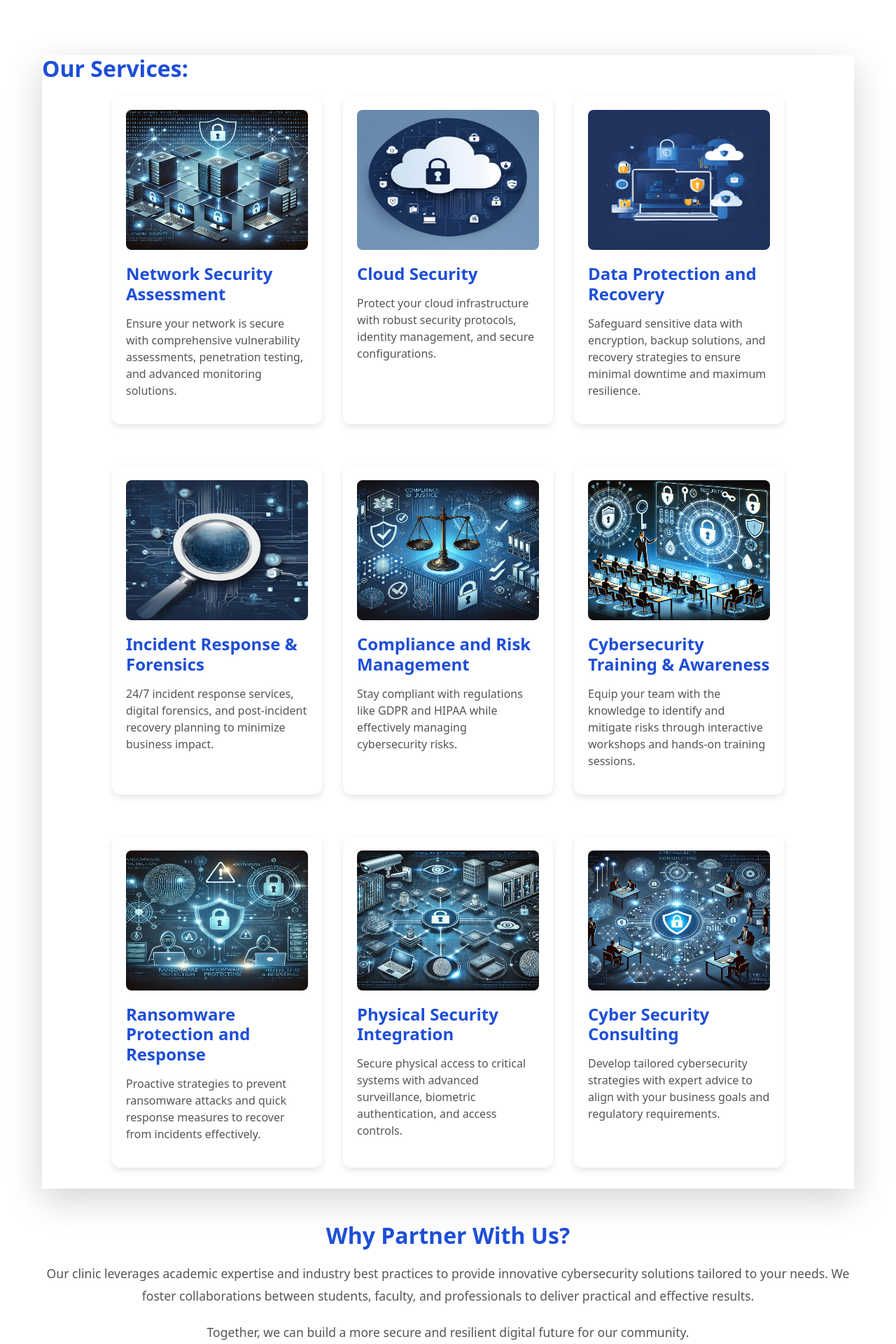
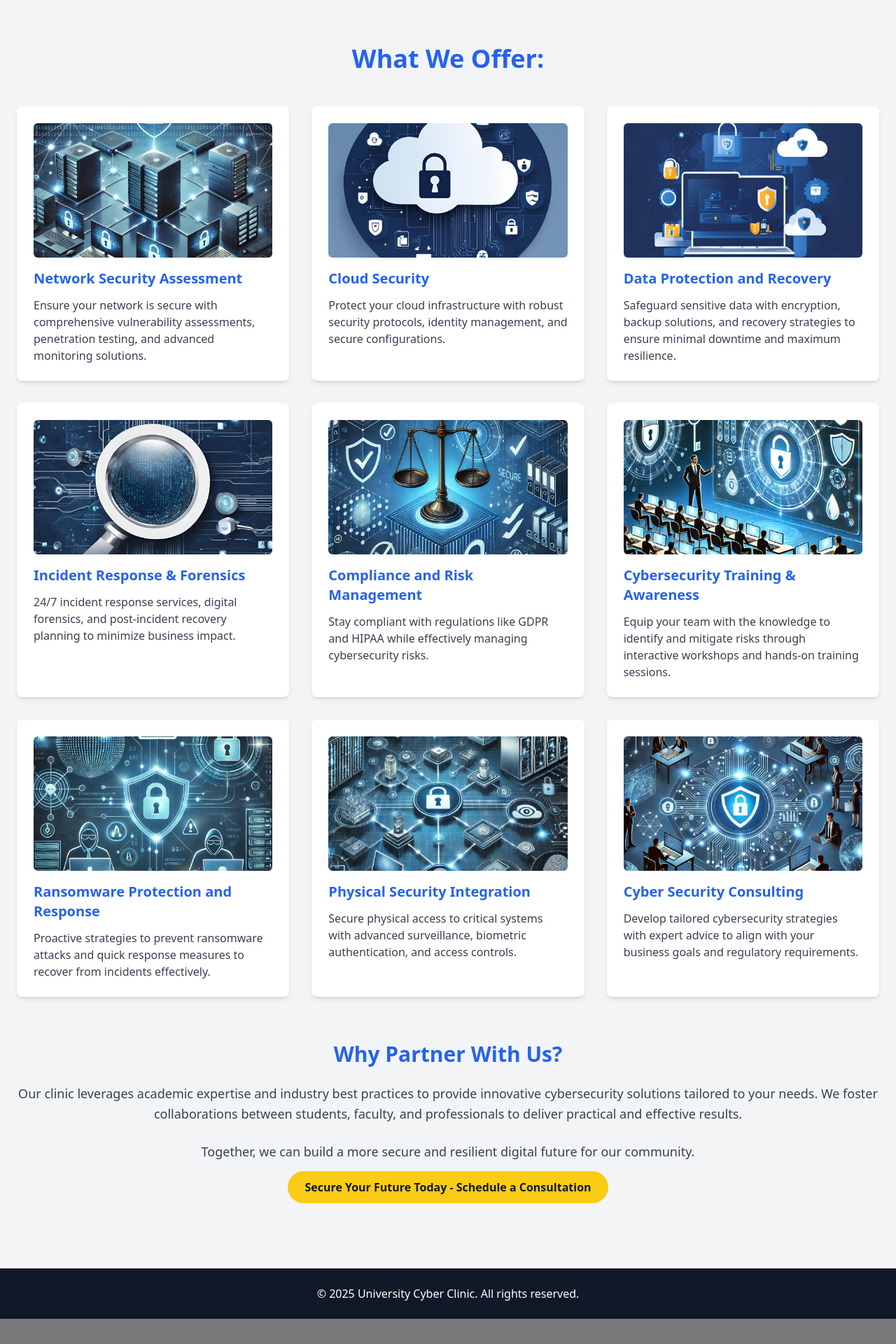
Before and after one commit to FabrizioMorales/Final-Project, a Django app: page / in a window 1280 px wide. Shown: the part 888-2808 px from the top of the page at 70% size. After the commit the page ends 2772 px from the top, so only its background shows below. Run offline with Django 5.2, Linux system fonts and the light colour scheme; some libraries are stand-ins or nearby versions.

Commit message:
update and modification to home service base and resiurce page

```diff
--- a/src/django-project/universitycyberclinic/home_app/templates/home.html
+++ b/src/django-project/universitycyberclinic/home_app/templates/home.html
@@ -1,3 +1,4 @@
+
 {% extends "base.html" %}
 {% load static %}
 {% block title %}
@@ -6,23 +7,26 @@
 
 {% block content %}
 
+
 <!-- Video Background Section -->
-<section style="position: relative; width: 100%; height: 100vh;">
-  <video id="video-background" autoplay loop muted style="position: absolute; top: 0; left: 0; width: 100%; height: 100%; object-fit: cover; z-index: -1;">
+<section class="relative w-full h-screen overflow-hidden">
+  <video id="video-background" autoplay loop muted class="fixed top-0 left-0 w-full h-full object-cover z-[-1] opacity-100">
     <source src="{% static 'images/circuit-board.3840x2160.mp4' %}" type="video/mp4">
     Your browser does not support the video tag.
   </video>
 
   <!-- Content on Top of Video -->
-  <div style="position: absolute; top: 0; left: 0; width: 100%; height: 100%; background-color: rgba(0, 0, 0, 0.5);">
-    <!-- Header Section with Text -->
-    <div style="color: white; padding: 20px; text-align: center; display: flex; flex-direction: column; justify-content: center; align-items: center; height: 100%; width: 100%;">
-      <div style="max-width: 1200px; margin: 0 auto; padding: 10px;">
-        <h1 style="font-size: 3rem; font-weight: 700; line-height: 1.2; margin-bottom: 20px; text-align: center; word-wrap: break-word;">
+  <div class="absolute top-0 left-0 w-full h-full bg-black bg-opacity-50 flex items-center justify-center">
+    <header class="text-white text-center px-4">
+      <div class="max-w-4xl mx-auto">
+        <h1 class="text-4xl md:text-6xl font-bold">
           University Cyber Clinic
         </h1>
-        <p style="font-size: 1.25rem; margin-top: 10px; line-height: 1.8; text-align: center; word-wrap: break-word;">
-          <span id="typing-effect-1" style="display: inline-block;"></span>
+        <br>
+        <br>
+        <br>
+        <p class="text-lg md:text-xl max-w-4xl leading-relaxed">
+          <span id="typing-effect-1"></span>
         </p>
 
         <script>
@@ -41,139 +45,149 @@
             type();
           }
 
-          document.addEventListener("DOMContentLoaded", function() {
+          document.addEventListener("DOMContentLoaded", function () {
             typeEffect("typing-effect-1", text1, 8);
           });
         </script>
       </div>
 
-
-    </div>
+    </header>
   </div>
 </section>
 
-<main style="max-width: 1200px; margin: 0 auto; padding: 80px 20px;">
 
-  <!-- Services Section with Blue-ish Gradient Background -->
-  <section class="mb-10 bg-gradient-to-r from-blue-500 via-indigo-600 to-blue-800 text-white p-10 rounded-lg shadow-lg">
-    <h3 style="font-size: 2rem; font-weight: 600; margin-bottom: 20px; color:  #1d4ed8;;">
 
-    <b>   Our Services:</b>
+<!-- Services Section -->
+<main class="max-w-7xl mx-auto px-6 py-16">
+  <!-- Services Section -->
+  <section class="mb-16">
+    <h3 class="text-3xl md:text-4xl font-semibold text-blue-600 text-center mb-12">
+      What We Offer:
     </h3>
-    <div style="display: flex; justify-content: center; gap: 30px; flex-wrap: wrap; animation: slideUp 1.5s ease-out;">
-
-      <!-- Service Cards (repeat as before) -->
-      <div style="background-color: white; padding: 20px; border-radius: 12px; box-shadow: 0 4px 10px rgba(0, 0, 0, 0.1); width: 300px; margin-bottom: 30px; transition: transform 0.3s ease-in-out;">
-        <img alt="Illustration of network security" style="border-radius: 8px; margin-bottom: 20px;" height="200" src="{% static 'images/Networking.png' %}" width="260"/>
-        <h4 style="font-size: 1.5rem; font-weight: bold; color: #1d4ed8; margin-bottom: 15px;">
-          Network Security Assessment
-        </h4>
-        <p style="font-size: 1rem; color: #555;">
+    <div class="grid grid-cols-1 sm:grid-cols-2 lg:grid-cols-3 gap-8">
+      <!-- Service Card -->
+      <div class="bg-white p-6 rounded-lg shadow-md hover:shadow-lg transition-shadow">
+        <img src="{% static 'images/Networking.png' %}" alt="Network Security" class="rounded-md mb-4 w-full h-48 object-cover">
+        <h4 class="text-xl font-bold text-blue-600 mb-3">Network Security Assessment</h4>
+        <p class="text-gray-700">
           Ensure your network is secure with comprehensive vulnerability assessments, penetration testing, and advanced monitoring solutions.
         </p>
       </div>
 
-      <div style="background-color: white; padding: 20px; border-radius: 12px; box-shadow: 0 4px 10px rgba(0, 0, 0, 0.1); width: 300px; margin-bottom: 30px; transition: transform 0.3s ease-in-out;">
-        <img alt="Graphic of cloud security" style="border-radius: 8px; margin-bottom: 20px;" height="200" src="{% static 'images/cloudesecurity.png' %}" width="260"/>
-        <h4 style="font-size: 1.5rem; font-weight: bold; color: #1d4ed8; margin-bottom: 15px;">
-          Cloud Security
-        </h4>
-        <p style="font-size: 1rem; color: #555;">
+      <!-- Service Card -->
+      <div class="bg-white p-6 rounded-lg shadow-md hover:shadow-lg transition-shadow">
+        <img src="{% static 'images/cloudesecurity.png' %}" alt="Cloud Security" class="rounded-md mb-4 w-full h-48 object-cover">
+        <h4 class="text-xl font-bold text-blue-600 mb-3">Cloud Security</h4>
+        <p class="text-gray-700">
           Protect your cloud infrastructure with robust security protocols, identity management, and secure configurations.
         </p>
       </div>
 
-      <div style="background-color: white; padding: 20px; border-radius: 12px; box-shadow: 0 4px 10px rgba(0, 0, 0, 0.1); width: 300px; margin-bottom: 30px; transition: transform 0.3s ease-in-out;">
-        <img alt="Illustration of data protection measures" style="border-radius: 8px; margin-bottom: 20px;" height="200" src="{% static 'images/storage.png' %}" width="260"/>
-        <h4 style="font-size: 1.5rem; font-weight: bold; color: #1d4ed8; margin-bottom: 15px;">
-          Data Protection and Recovery
-        </h4>
-        <p style="font-size: 1rem; color: #555;">
+      <!-- Service Card -->
+      <div class="bg-white p-6 rounded-lg shadow-md hover:shadow-lg transition-shadow">
+        <img src="{% static 'images/storage.png' %}" alt="Data Protection" class="rounded-md mb-4 w-full h-48 object-cover">
+        <h4 class="text-xl font-bold text-blue-600 mb-3">Data Protection and Recovery</h4>
+        <p class="text-gray-700">
           Safeguard sensitive data with encryption, backup solutions, and recovery strategies to ensure minimal downtime and maximum resilience.
         </p>
       </div>
 
-      <div style="background-color: white; padding: 20px; border-radius: 12px; box-shadow: 0 4px 10px rgba(0, 0, 0, 0.1); width: 300px; margin-bottom: 30px; transition: transform 0.3s ease-in-out;">
-        <img alt="Incident response and forensic investigation" style="border-radius: 8px; margin-bottom: 20px;" height="200" src="{% static 'images/Incidentrespons.png' %}" width="260"/>
-        <h4 style="font-size: 1.5rem; font-weight: bold; color: #1d4ed8; margin-bottom: 15px;">
-          Incident Response & Forensics
-        </h4>
-        <p style="font-size: 1rem; color: #555;">
+      <!-- Service Card -->
+      <div class="bg-white p-6 rounded-lg shadow-md hover:shadow-lg transition-shadow">
+        <img src="{% static 'images/Incidentrespons.png' %}" alt="Incident Response" class="rounded-md mb-4 w-full h-48 object-cover">
+        <h4 class="text-xl font-bold text-blue-600 mb-3">Incident Response & Forensics</h4>
+        <p class="text-gray-700">
           24/7 incident response services, digital forensics, and post-incident recovery planning to minimize business impact.
         </p>
       </div>
 
-      <div style="background-color: white; padding: 20px; border-radius: 12px; box-shadow: 0 4px 10px rgba(0, 0, 0, 0.1); width: 300px; margin-bottom: 30px; transition: transform 0.3s ease-in-out;">
-        <img alt="Illustration of compliance and risk management" style="border-radius: 8px; margin-bottom: 20px;" height="200" src="{% static 'images/complience.png' %}" width="260"/>
-        <h4 style="font-size: 1.5rem; font-weight: bold; color: #1d4ed8; margin-bottom: 15px;">
-          Compliance and Risk Management
-        </h4>
-        <p style="font-size: 1rem; color: #555;">
+      <!-- Service Card -->
+      <div class="bg-white p-6 rounded-lg shadow-md hover:shadow-lg transition-shadow">
+        <img src="{% static 'images/complience.png' %}" alt="Compliance and Risk Management" class="rounded-md mb-4 w-full h-48 object-cover">
+        <h4 class="text-xl font-bold text-blue-600 mb-3">Compliance and Risk Management</h4>
+        <p class="text-gray-700">
           Stay compliant with regulations like GDPR and HIPAA while effectively managing cybersecurity risks.
         </p>
       </div>
 
-      <div style="background-color: white; padding: 20px; border-radius: 12px; box-shadow: 0 4px 10px rgba(0, 0, 0, 0.1); width: 300px; margin-bottom: 30px; transition: transform 0.3s ease-in-out;">
-        <img alt="Training and awareness for employees" style="border-radius: 8px; margin-bottom: 20px;" height="200" src="{% static 'images/trainning.png' %}" width="260"/>
-        <h4 style="font-size: 1.5rem; font-weight: bold; color: #1d4ed8; margin-bottom: 15px;">
-          Cybersecurity Training & Awareness
-        </h4>
-        <p style="font-size: 1rem; color: #555;">
+      <!-- Service Card -->
+      <div class="bg-white p-6 rounded-lg shadow-md hover:shadow-lg transition-shadow">
+        <img src="{% static 'images/trainning.png' %}" alt="Cybersecurity Training" class="rounded-md mb-4 w-full h-48 object-cover">
+        <h4 class="text-xl font-bold text-blue-600 mb-3">Cybersecurity Training & Awareness</h4>
+        <p class="text-gray-700">
           Equip your team with the knowledge to identify and mitigate risks through interactive workshops and hands-on training sessions.
         </p>
       </div>
 
-      <div style="background-color: white; padding: 20px; border-radius: 12px; box-shadow: 0 4px 10px rgba(0, 0, 0, 0.1); width: 300px; margin-bottom: 30px; transition: transform 0.3s ease-in-out;">
-        <img alt="Protection against ransomware attacks" style="border-radius: 8px; margin-bottom: 20px;" height="200" src="{% static 'images/ransomware.png' %}" width="260"/>
-        <h4 style="font-size: 1.5rem; font-weight: bold; color: #1d4ed8; margin-bottom: 15px;">
-          Ransomware Protection and Response
-        </h4>
-        <p style="font-size: 1rem; color: #555;">
+      <!-- Service Card -->
+      <div class="bg-white p-6 rounded-lg shadow-md hover:shadow-lg transition-shadow">
+        <img src="{% static 'images/ransomware.png' %}" alt="Ransomware Protection" class="rounded-md mb-4 w-full h-48 object-cover">
+        <h4 class="text-xl font-bold text-blue-600 mb-3">Ransomware Protection and Response</h4>
+        <p class="text-gray-700">
           Proactive strategies to prevent ransomware attacks and quick response measures to recover from incidents effectively.
         </p>
       </div>
 
-      <div style="background-color: white; padding: 20px; border-radius: 12px; box-shadow: 0 4px 10px rgba(0, 0, 0, 0.1); width: 300px; margin-bottom: 30px; transition: transform 0.3s ease-in-out;">
-        <img alt="Physical security integration illustration" style="border-radius: 8px; margin-bottom: 20px;" height="200" src="{% static 'images/physicalsecurity.png' %}" width="260"/>
-        <h4 style="font-size: 1.5rem; font-weight: bold; color: #1d4ed8; margin-bottom: 15px;">
-          Physical Security Integration
-        </h4>
-        <p style="font-size: 1rem; color: #555;">
+      <!-- Service Card -->
+      <div class="bg-white p-6 rounded-lg shadow-md hover:shadow-lg transition-shadow">
+        <img src="{% static 'images/physicalsecurity.png' %}" alt="Physical Security" class="rounded-md mb-4 w-full h-48 object-cover">
+        <h4 class="text-xl font-bold text-blue-600 mb-3">Physical Security Integration</h4>
+        <p class="text-gray-700">
           Secure physical access to critical systems with advanced surveillance, biometric authentication, and access controls.
         </p>
       </div>
 
-      <div style="background-color: white; padding: 20px; border-radius: 12px; box-shadow: 0 4px 10px rgba(0, 0, 0, 0.1); width: 300px; margin-bottom: 30px; transition: transform 0.3s ease-in-out;">
-        <img alt="Strategic cybersecurity consulting" style="border-radius: 8px; margin-bottom: 20px;" height="200" src="{% static 'images/consulting.png' %}" width="260"/>
-        <h4 style="font-size: 1.5rem; font-weight: bold; color: #1d4ed8; margin-bottom: 15px;">
-          Cyber Security Consulting
-        </h4>
-        <p style="font-size: 1rem; color: #555;">
+      <!-- Service Card -->
+      <div class="bg-white p-6 rounded-lg shadow-md hover:shadow-lg transition-shadow">
+        <img src="{% static 'images/consulting.png' %}" alt="Cybersecurity Consulting" class="rounded-md mb-4 w-full h-48 object-cover">
+        <h4 class="text-xl font-bold text-blue-600 mb-3">Cyber Security Consulting</h4>
+        <p class="text-gray-700">
           Develop tailored cybersecurity strategies with expert advice to align with your business goals and regulatory requirements.
         </p>
       </div>
-
-      <!-- Repeat the above block for other services -->
-
     </div>
   </section>
-
     <!-- Why Partner With Us Section -->
     <section class="text-center mb-10">
-    <br><br>
-    <h3 style="font-size: 2rem; font-weight: 600; margin-bottom: 20px; color: #1d4ed8;">
+      <h3 class="text-3xl font-semibold mb-6 text-blue-600">
         Why Partner With Us?
       </h3>
-    <p style="font-size: 1.1rem; color: #555; line-height: 1.8; margin-bottom: 20px;">
+      <p class="text-lg text-gray-700 leading-relaxed mb-6">
         Our clinic leverages academic expertise and industry best practices to provide innovative cybersecurity solutions tailored to your needs. We foster collaborations between students, faculty, and professionals to deliver practical and effective results.
       </p>
-    <p style="font-size: 1.1rem; color: #555; line-height: 1.8; margin-bottom: 20px;">
+      <p class="text-lg text-gray-700 leading-relaxed mb-6">
         Together, we can build a more secure and resilient digital future for our community.
       </p>
-    <a class="nav-link rounded-pill bg-warning text-dark d-inline-block px-3 py-2" href="appointment" style="font-size: 1rem; text-align: center; width: auto;">
+      <a href="appointment" class="bg-yellow-400 text-gray-900 font-semibold rounded-full px-6 py-3 hover:bg-yellow-500 transition">
         Secure Your Future Today - Schedule a Consultation
       </a>
     </section>
 </main>
 
+
+
+
+<!-- GSAP ScrollTrigger Animation -->
+<script src="https://cdnjs.cloudflare.com/ajax/libs/gsap/3.9.0/gsap.min.js"></script>
+<script src="https://cdnjs.cloudflare.com/ajax/libs/gsap/3.9.0/ScrollTrigger.min.js"></script>
+<script>
+  // Wait until the page is fully loaded
+  window.addEventListener('load', () => {
+    gsap.registerPlugin(ScrollTrigger);
+
+    // GSAP ScrollTrigger for fading out the video
+    gsap.to("#video-background", {
+      opacity: 0, // Fade out the video when scrolling down
+      scrollTrigger: {
+        trigger: "#video-background",
+        start: "top top", // When the top of the video hits the top of the viewport
+        end: "bottom top", // When the bottom of the video reaches the top of the viewport
+        scrub: true, // Smooth scroll animation
+        markers: false // Set to true if you want to see the scroll triggers for debugging
+      }
+    });
+  });
+</script>
+
+
 {% endblock content %}
--- a/src/django-project/universitycyberclinic/templates/base.html
+++ b/src/django-project/universitycyberclinic/templates/base.html
@@ -7,56 +7,92 @@
     <meta charset="utf-8">
     <meta name="viewport" content="width=device-width, initial-scale=1">
 
-    <!-- Bootstrap CSS -->
-    <link href="https://cdn.jsdelivr.net/npm/bootstrap@5.1.3/dist/css/bootstrap.min.css" rel="stylesheet" integrity="sha384-1BmE4kWBq78iYhFldvKuhfTAU6auU8tT94WrHftjDbrCEXSU1oBoqyl2QvZ6jIW3" crossorigin="anonymous">
+    <!-- TailwindCSS -->
+    <script src="https://cdn.tailwindcss.com"></script>
+
     {% block title %}
     {% endblock title %}
-    <nav class="navbar navbar-expand-lg navbar-dark bg-dark">
-      <div class="container-fluid">
-      <a class="navbar-brand" href="/">
-        <img src="{% static 'images/logo1.png' %}" alt="University Cyber Clinic Logo" width="60" height="60" class="d-inline-block align-text-top">
-      </a>
-      <button class="navbar-toggler" type="button" data-bs-toggle="collapse" data-bs-target="#navbarNav" aria-controls="navbarNav" aria-expanded="false" aria-label="Toggle navigation">
-        <span class="navbar-toggler-icon"></span>
-      </button>
-      <div class="collapse navbar-collapse" id="navbarNav">
-        <ul class="navbar-nav w-100 justify-content-between">
-        <li class="nav-item">
-          <a class="nav-link text-uppercase fw-bold" aria-current="page" href="/">Home</a>
-        </li>
-        <li class="nav-item">
-          <a class="nav-link text-uppercase fw-bold" href="/services">Services</a>
-        </li>
-        <li class="nav-item">
-          <a class="nav-link text-uppercase fw-bold" href="/resources">Resources</a>
-        </li>
-        <li class="nav-item">
-          <a class="nav-link text-uppercase fw-bold" href="/contact">Contact Us</a>
-        </li>
-        <li class="nav-item">
-          <a class="nav-link text-uppercase fw-bold" href="/about">About Us</a>
-        </li>
-        <li class="nav-item">
-          <a class="nav-link text-uppercase fw-bold rounded-pill bg-warning text-dark px-3" href="/login">Login/Register</a>
-        </li>
-        </ul>
+  </head>
+  <body class="bg-gray-100 text-gray-800">
+    <!-- Navbar -->
+    <nav class="bg-gray-900 text-white">
+      <div class="container mx-auto flex items-center justify-between py-5 px-6">
+        <!-- Logo -->
+        <a href="/" class="flex items-center">
+          <img src="{% static 'images/logo1.png' %}" alt="University Cyber Clinic Logo" class="h-12 w-12 mr-3">
+          <span class="text-xl font-bold">University Cyber Clinic</span>
+        </a>
+
+        <!-- Navbar Links -->
+        <div class="hidden md:flex space-x-6">
+          <a href="/" class="text-white hover:text-yellow-400 font-semibold uppercase">Home</a>
+          <a href="/services" class="text-white hover:text-yellow-400 font-semibold uppercase">Services</a>
+          <a href="/resources" class="text-white hover:text-yellow-400 font-semibold uppercase">Resources</a>
+          <a href="/contact" class="text-white hover:text-yellow-400 font-semibold uppercase">Contact Us</a>
+          <a href="/about" class="text-white hover:text-yellow-400 font-semibold uppercase">About Us</a>
+        </div>
+
+        <!-- Login/Register Button -->
+        <a href="/login" class="bg-yellow-400 text-gray-900 font-semibold rounded-full px-4 py-2 hover:bg-yellow-500">
+          Login/Register
+        </a>
+
+        <!-- Mobile Menu Button -->
+        <button id="mobile-menu-button" class="md:hidden text-white focus:outline-none">
+          <svg xmlns="http://www.w3.org/2000/svg" class="h-6 w-6" fill="none" viewBox="0 0 24 24" stroke="currentColor">
+            <path stroke-linecap="round" stroke-linejoin="round" stroke-width="2" d="M4 6h16M4 12h16m-7 6h7" />
+          </svg>
+        </button>
       </div>
+
+      <!-- Mobile Menu -->
+      <div id="mobile-menu" class="hidden md:hidden bg-gray-800">
+        <a href="/" class="block text-white py-2 px-4 hover:bg-gray-700">Home</a>
+        <a href="/services" class="block text-white py-2 px-4 hover:bg-gray-700">Services</a>
+        <a href="/resources" class="block text-white py-2 px-4 hover:bg-gray-700">Resources</a>
+        <a href="/contact" class="block text-white py-2 px-4 hover:bg-gray-700">Contact Us</a>
+        <a href="/about" class="block text-white py-2 px-4 hover:bg-gray-700">About Us</a>
       </div>
     </nav>
-  </head>
-  <body>
-    {% block content %}
-    {% endblock content %}
-    <footer class="bnavbar navbar-expand-lg navbar-dark bg-dark" style="padding: 20px 0; height: 100px;">
-    <!--<footer class="bg-gray-800 text-blue py-6"> -->
+
+    <!-- Content -->
+    <main class="container mx-auto py-0">
+      {% block content %}
+      {% endblock content %}
+    </main>
+
+    <!-- Footer -->
+    <footer class="bg-gray-900 text-white py-6">
       <div class="container mx-auto text-center">
-        <p class="nav-link text-light">
-          © 2025 University Cyber Clinic. All rights reserved.
-        </p>
+        <p>© 2025 University Cyber Clinic. All rights reserved.</p>
       </div>
     </footer>
 
-    <!-- Optional JavaScript; choose one of the two!  -->
-    <script src="https://cdn.jsdelivr.net/npm/bootstrap@5.1.3/dist/js/bootstrap.bundle.min.js" integrity="sha384-ka7Sk0Gln4gmtz2MlQnikT1wXgYsOg+OMhuP+IlRH9sENBO0LRn5q+8nbTov4+1p" crossorigin="anonymous"></script>
+    <!-- Mobile Menu Toggle Script -->
+    <script>
+      const mobileMenuButton = document.getElementById('mobile-menu-button');
+      const mobileMenu = document.getElementById('mobile-menu');
+
+      mobileMenuButton.addEventListener('click', () => {
+        mobileMenu.classList.toggle('hidden');
+      });
+    </script>
   </body>
+
+
 </html>
+<style>
+  html, body {
+    margin: 0; /* Remove default margin */
+    padding: 0; /* Remove default padding */
+    height: 100%; /* Ensure full height */
+  }
+
+  section.relative {
+    margin-top: 0; /* Remove any margin above the video section */
+  }
+
+  nav {
+    margin-bottom: 0; /* Ensure no margin below the navbar */
+  }
+</style>
```
Also changed, not shown: src/django-project/universitycyberclinic/home_app/templates/resources.html (+48 -35 lines), src/django-project/universitycyberclinic/home_app/templates/services.html (+59 -98 lines). Lines whose indentation alone changed are shown as unchanged.
